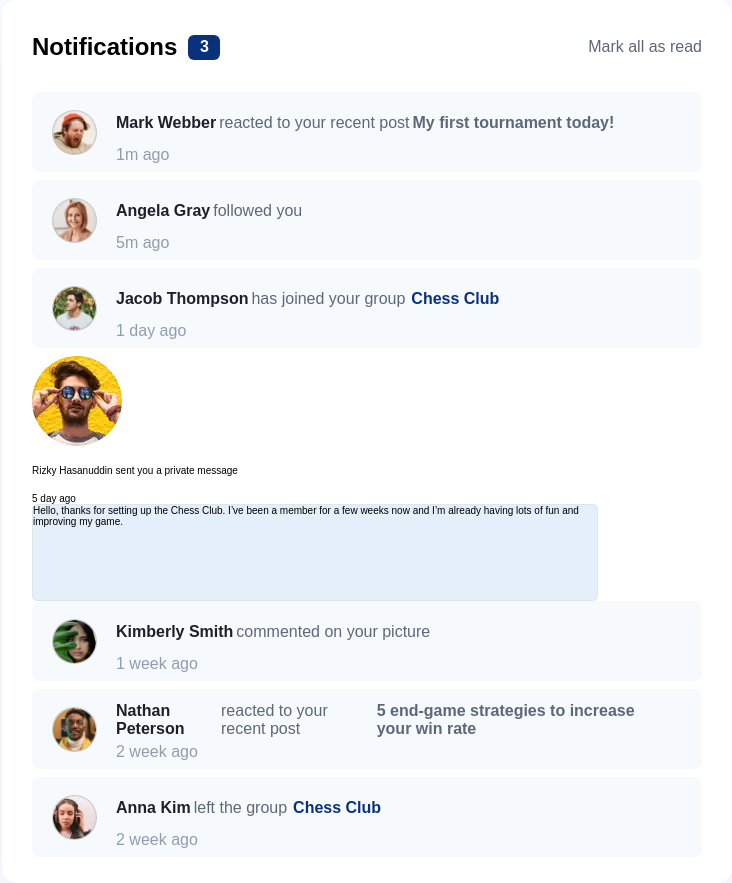
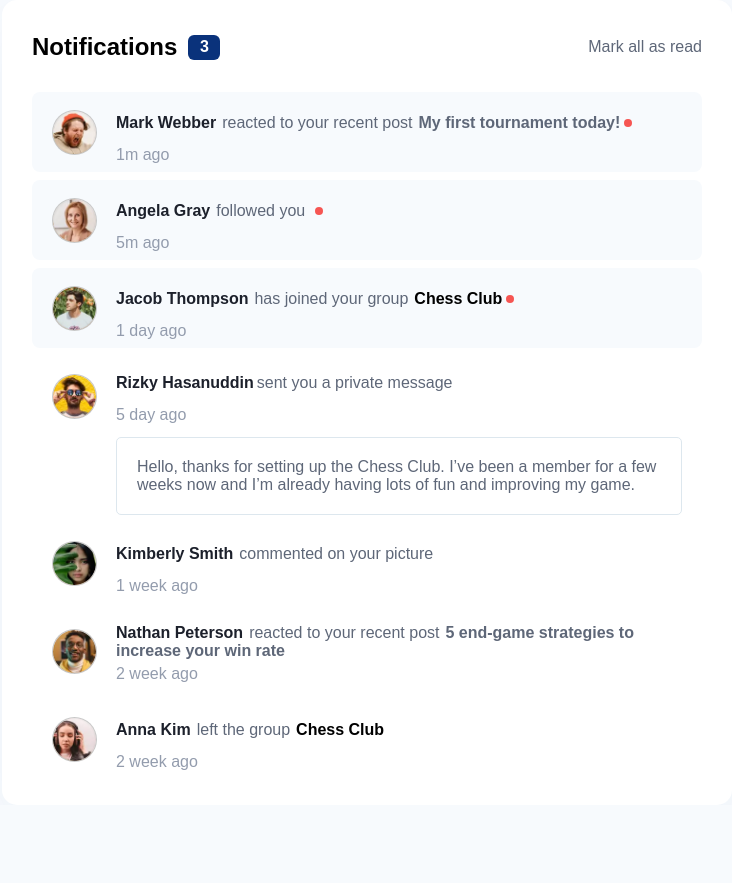
Before and after one commit to LevaniMesxia23/notifications-page, a React (Vite) app: page / in a window 1280 px wide. Shown: the whole page, without its empty margins (273-1005 px from the left). After the commit the page ends 805 px from the top, so only its background shows below. Built offline with nearby package versions, Linux system fonts and the light colour scheme.

Commit message:
final design

```diff
--- a/src/App.jsx
+++ b/src/App.jsx
@@ -5,10 +5,8 @@ import styled from 'styled-components'
 import data from "./data.json"
 import Boxes from './components/Boxes'
 
-
-
 function App() {
-console.log(data)
+  const [count, setCount] = useState(3)
   return (
     <>
       <GlobalStyles />
@@ -16,12 +14,12 @@ console.log(data)
         <div className='header'>
           <div className='notification-header'>
             <h2>Notifications</h2>
-            <span className='notification-num'>3</span>
+            <span className='notification-num'>{count}</span>
           </div>
           <span className='mark'>Mark all as read</span>
         </div>
-        {data.notifications.map((item, index) => {
-        return <Boxes key={item.id} {...item} isDifferent={item.action.includes("private")}/>
+        {data.notifications.map((item) => {
+        return <Boxes key={item.id} {...item} isDifferent={item.action.includes("private")} isUnread={item.isUnread} oval={item.oval}/>
       })}
       </Main>
 
@@ -80,6 +78,10 @@ const Main = styled.main`
       line-height: normal;
       color: var(--4---Dark-Grey-Blue, #5E6778);
     }
+    .mark:hover{
+      color: var(--1---Blue, #0A327B);
+        cursor: pointer;
+    }
 `
 
 
--- a/src/components/Boxes.jsx
+++ b/src/components/Boxes.jsx
@@ -3,9 +3,7 @@ import styled from 'styled-components'
 import data from "../data.json"
 
 
-export default function Boxes({ id, name, action, time, content, profilePicture, group, isDifferent }){
-  console.log(isDifferent)
-
+export default function Boxes({ id, name, action, time, content, profilePicture, group, isDifferent, isUnread, oval }){
   if(isDifferent) return (
     <div>
     <FirstBox>
@@ -28,67 +26,33 @@ export default function Boxes({ id, name, action, time, content, profilePicture,
   )
   return (
       <div>
-        <Box>
+        <Box isUnread={isUnread}>
         <img src={profilePicture} alt="" />
         <div className='container'>
         <div className='top-div'>
+          <span>
           <span className='name'>{name}</span>
           <span className='action'>{action}</span>
           <span className='content'>{content}</span>
           <span className='group'>{group}</span>
+          </span>
+
+          {oval ? <span className='oval'></span> : null}
           </div>
         <div className='bottom-div'>
             <span className='time'>{time}</span>
         </div>
-
         </div>
-
         </Box>
     </div>
   )
 }
 const FirstBox = styled.div`
-  .container-different{
     display: flex;
-    flex-direction: column;
+    border-radius: 8px;
+    margin-bottom: 8px;
+    padding-left: 20px;
 
-    .top-div-different{
-    width: 554px;
-    height: 45px;
-    padding-bottom: 1px;
-    display: flex;
-    justify-content: start;
-    align-items: center;
-    gap: 3px;
-    flex-shrink: 0;
-    }
-
-  .privateText{
-    width: 566px;
-    height: 97px;
-    flex-shrink: 0;
-    border-radius: 5px;
-    border: 1px solid var(--7---Very-Light-Grey-Blue, #DDE7EE);
-    background: var(--6---Light-Grey-Blue, #E5EFFA);
-  }
-
-  .img.private-img{
-    width: 20px; /* Example width */
-      height: 20px;
-  }
-  }
-`
-
-const Box = styled.div`
-  width: 670px;
-  height: 80px;
-  flex-shrink: 0;
-  border-radius: 8px;
-  background: var(--8---Snow, #F7FAFD);
-  margin-bottom: 8px;
-  display: flex;
-  align-items: center;
-  padding-left: 20px;
 
 
 img{
@@ -99,16 +63,18 @@ const Box = styled.div`
     border: 1px solid rgba(0, 0, 0, 0.05);
     background: url(/images/avatar-mark-webber.webp) lightgray 50% / cover no-repeat;
     margin-right: 19px;
+    margin-top: 1.8rem;
   }
-  .container{
+  .container-different{
     display: flex;
     flex-direction: column;
+    background-color: ${({ isUnread }) => (isUnread ? "var(--8---Snow, #F7FAFD)" : "transparent")};
 
-
-    .top-div{
+    .top-div-different{
       width: 554px;
       height: 45px;
       padding-bottom: 1px;
+      margin-top: 5px;
       display: flex;
       justify-content: start;
       align-items: center;
@@ -137,12 +103,140 @@ const Box = styled.div`
       line-height: normal;
     }
 
-    .group{
+    .content:hover{
       color: var(--1---Blue, #0A327B);
+        cursor: pointer;
+    }
+    .name:hover{
+      color: var(--1---Blue, #0A327B);
+        cursor: pointer;
+    }
+    }
+
+    .bottom-div{
+      display: flex;
+      align-items: center;
+      justify-content: space-between;
+      margin-bottom: 13px;
+
+      .time{
+      color: var(--5---Grey-Blue, #939CAD);
+      font-size: 16px;
+      font-style: normal;
+      font-weight: 500;
+      line-height: normal;
+    }
+    }
+
+  .privateText{
+    width: 566px;
+    flex-shrink: 0;
+    border-radius: 5px;
+    border: 1px solid var(--7---Very-Light-Grey-Blue, #DDE7EE);
+    color: var(--4---Dark-Grey-Blue, #5E6778);
+    display: flex;
+    justify-content: center;
+    align-items: center;
+    padding: 2rem 1.7rem 2rem 2rem;
+
+
+    font-size: 16px;
+    font-style: normal;
+    font-weight: 500;
+    line-height: normal;
+  }
+  .privateText:hover{
+    background: var(--6---Light-Grey-Blue, #E5EFFA);
+    cursor: pointer;
+  }
+  }
+`
+
+const Box = styled.div`
+  width: 670px;
+  min-height: 80px;
+  flex-shrink: 0;
+  border-radius: 8px;
+  margin-bottom: 8px;
+  display: flex;
+  align-items: center;
+  padding-left: 20px;
+  background-color: ${({ isUnread }) => (isUnread ? "var(--8---Snow, #F7FAFD)" : "transparent")};
+
+
+  img{
+    width: 45px;
+    height: 45px;
+    flex-shrink: 0;
+    border-radius: 45px;
+    border: 1px solid rgba(0, 0, 0, 0.05);
+    background: url(/images/avatar-mark-webber.webp) lightgray 50% / cover no-repeat;
+    margin-right: 19px;
+  }
+  .container{
+    display: flex;
+    flex-direction: column;
+
+    .top-div{
+    width: 554px;
+    height: 45px;
+    padding-bottom: 1px;
+    display: flex;
+    justify-content: start;
+    align-items: center;
+    gap: 4px;
+    flex-shrink: 0;
+
+    .name{
+      color: rgba(28, 32, 43, 1);
       font-size: 16px;
       font-style: normal;
       font-weight: 800;
       line-height: normal;
+      margin-right: 0.6rem;
+    }
+    .action{
+      color: rgba(94, 103, 120, 1);
+      font-size: 16px;
+      font-style: normal;
+      font-weight: 500;
+      line-height: normal;
+      margin-right: 0.6rem;
+    }
+    .content{
+      color: var(--4---Dark-Grey-Blue, #5E6778);
+      font-size: 16px;
+      font-style: normal;
+      font-weight: 800;
+      line-height: normal;
+    }
+    .content:hover{
+      color: var(--1---Blue, #0A327B);
+        cursor: pointer;
+    }
+    .name:hover{
+      color: var(--1---Blue, #0A327B);
+        cursor: pointer;
+    }
+    .group:hover{
+      color: var(--1---Blue, #0A327B);
+        cursor: pointer;
+    }
+
+
+    .group{
+      font-size: 16px;
+      font-style: normal;
+      font-weight: 800;
+      line-height: normal;
+    }
+
+    .oval{
+      width: 8px;
+      height: 8px;
+      flex-shrink: 0;
+      background-color: #F65552;
+      border-radius: 50%;
     }
 
   }
--- a/src/data.json
+++ b/src/data.json
@@ -7,7 +7,8 @@
       "profilePicture": "/images/avatar-mark-webber.webp",
       "action": "reacted to your recent post",
       "content": "My first tournament today!",
-      "isUnread": true
+      "isUnread": true,
+      "oval": true
     },
     {
       "id": 2,
@@ -15,7 +16,8 @@
       "time": "5m ago",
       "profilePicture": "/images/avatar-angela-gray.webp",
       "action": "followed you",
-      "isUnread": true
+      "isUnread": true,
+      "oval": true
     },
     {
       "id": 3,
@@ -24,7 +26,8 @@
       "profilePicture": "/images/avatar-jacob-thompson.webp",
       "action": "has joined your group",
       "group": "Chess Club",
-      "isUnread": true
+      "isUnread": true,
+      "oval": true
     },
     {
       "id": 4,
```
Lines whose indentation alone changed are shown as unchanged.
